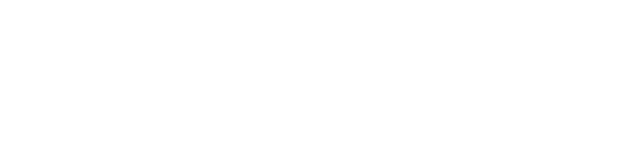
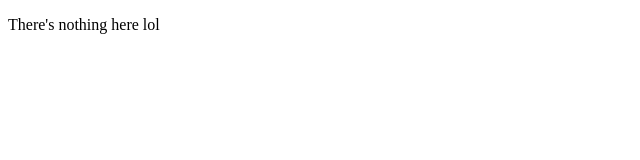
Before and after one commit to HansenJacobA/HansenJacobA.github.io, a plain HTML site: page index.html in a window 1280 px wide. Shown: the whole page, without its empty margins (0-640 px from the left). Drawn offline with Linux system fonts and the light colour scheme.

Commit message:
lets display something and have a free deployed website

```diff
--- a/index.html
+++ b/index.html
@@ -9,7 +9,7 @@
 </head>
 
 <body>
-
+    <p>There's nothing here lol</p>
 </body>
 
 </html>
```
